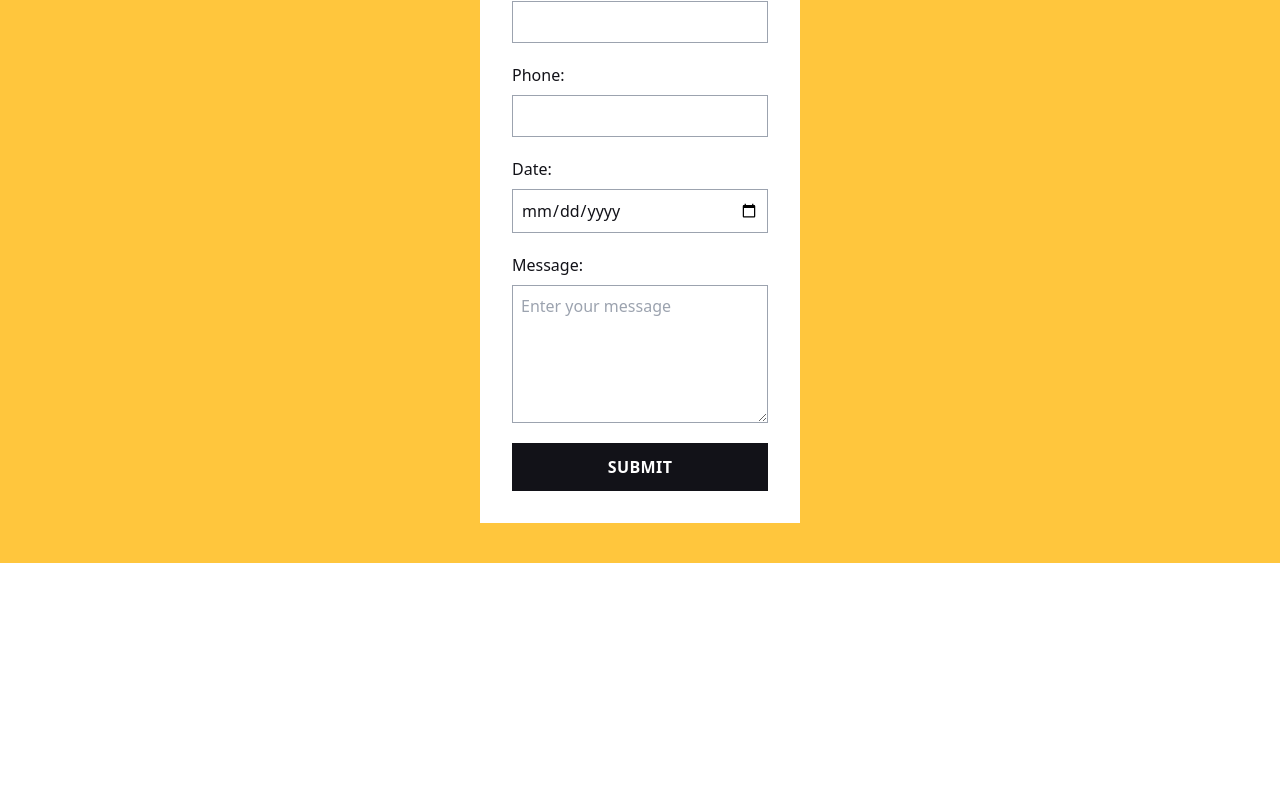
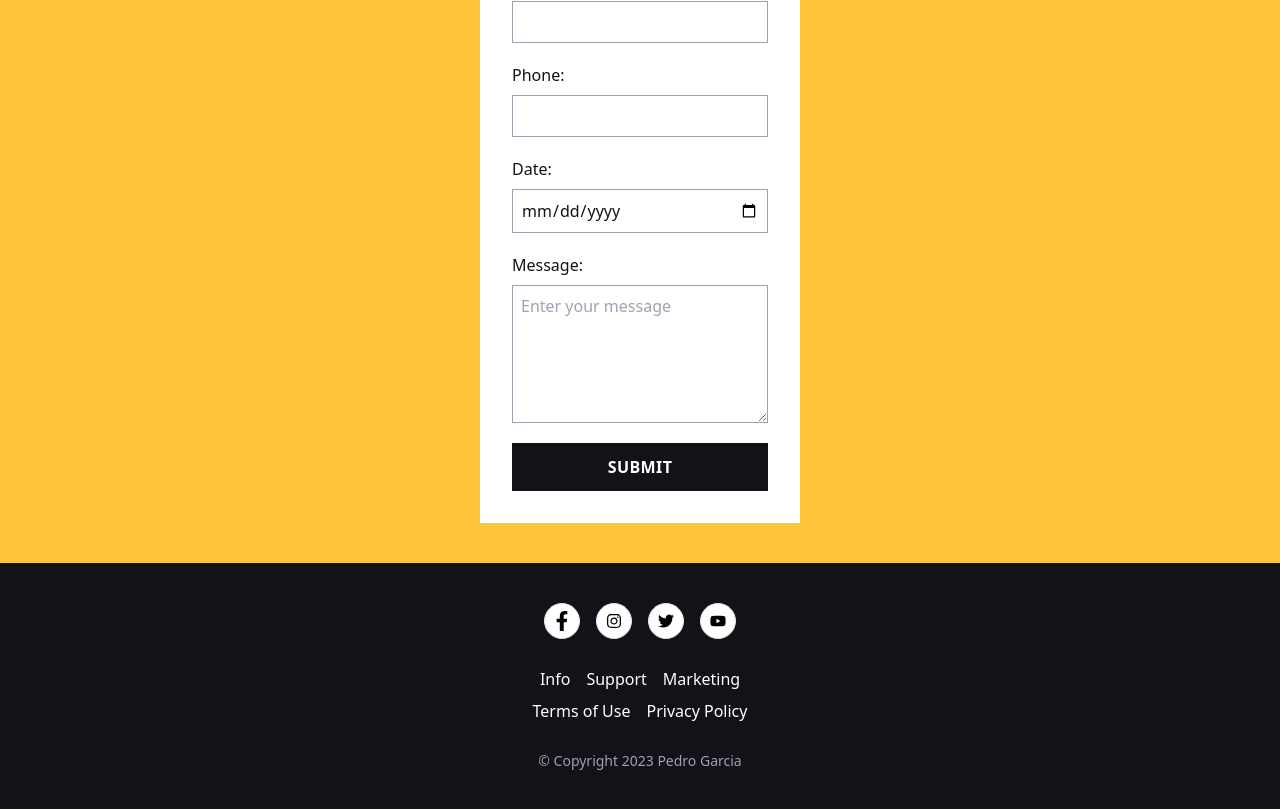
Before and after one commit to pssgarcia/fit_flex, a React (Vite) app: page / in a window 1280 px wide. Shown: the part 8367-9176 px from the top of the page. Before the commit the page ends 8930 px from the top, so only its background shows below. Built offline with nearby package versions, Linux system fonts and the light colour scheme.

Commit message:
footer is done

```diff
--- a/src/App.jsx
+++ b/src/App.jsx
@@ -4,6 +4,7 @@ import { Journey } from "./components/Journey";
 import { GetStarted } from "./components/GetStarted";
 import { Amenities } from "./components/Amenities";
 import { Contact } from "./components/Contact";
+import { Footer } from "./components/Footer";
 
 function App() {
 	return (
@@ -16,6 +17,7 @@ function App() {
 				<Amenities />
 				<Contact />
 			</main>
+			<Footer />
 		</>
 	);
 }
--- /dev/null
+++ b/src/components/Footer.jsx
@@ -0,0 +1,42 @@
+import * as FaIcons from "react-icons/fa";
+
+export function Footer() {
+	return (
+		<footer className="p-10 flex flex-col items-center gap-y-7">
+			<ul className="flex gap-x-4 text-black">
+				<li className="border rounded-full w-9 h-9 bg-white flex items-center justify-center">
+					<a href="#" className="text-xl">
+						<FaIcons.FaFacebookF />
+					</a>
+				</li>
+				<li className="border rounded-full w-9 h-9 bg-white flex items-center justify-center">
+					<a href="#">
+                  <FaIcons.FaInstagram />
+               </a>
+				</li>
+				<li className="border rounded-full w-9 h-9 bg-white flex items-center justify-center">
+					<a href="#">
+                  <FaIcons.FaTwitter />
+               </a>
+				</li>
+				<li className="border rounded-full w-9 h-9 bg-white flex items-center justify-center">
+					<a href="#">
+                  <FaIcons.FaYoutube />
+               </a>
+				</li>
+			</ul>
+         <article className="flex flex-col items-center gap-y-2">
+            <aside className="text-white flex gap-x-4">
+               <a href="#">Info</a>
+               <a href="#">Support</a>
+               <a href="#">Marketing</a>
+            </aside>
+            <aside className="text-white flex gap-x-4">
+               <a href="#">Terms of Use</a>
+               <a href="#">Privacy Policy</a>
+            </aside>
+         </article>
+         <p className="text-gray-400 text-sm">&copy; Copyright 2023 Pedro Garcia</p>
+		</footer>
+	);
+}
--- a/src/components/Navigation.jsx
+++ b/src/components/Navigation.jsx
@@ -1,7 +1,6 @@
 import { useState } from "react";
 import logo from "../assets/fit_flex.svg";
 import * as FaIcons from "react-icons/fa";
-// import { Link } from "react-router-dom";
 
 export function Navigation() {
 	const [open, setOpen] = useState(false);
```
